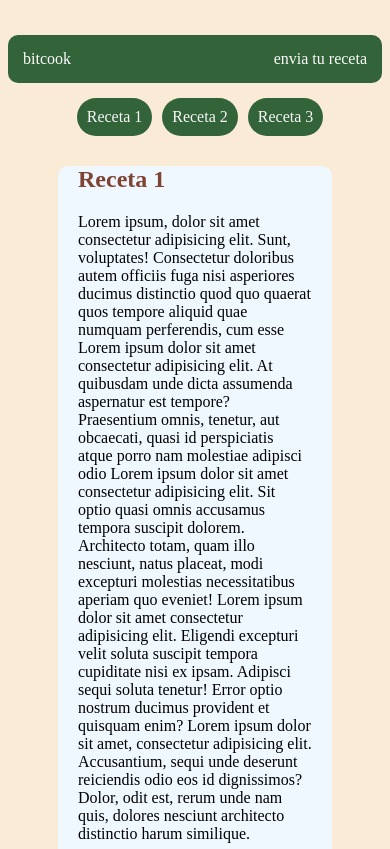
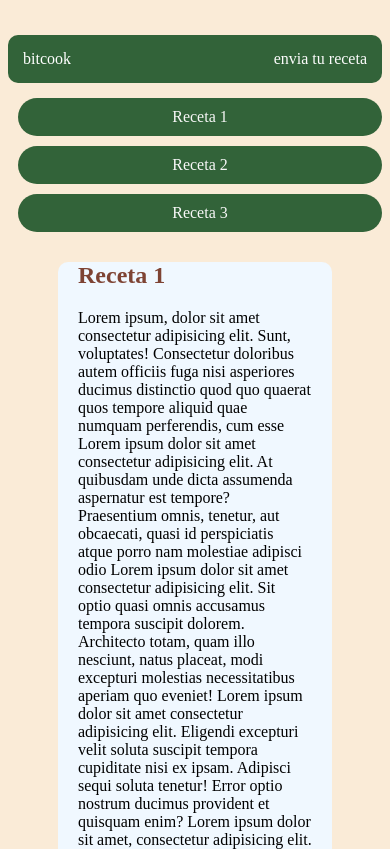
Before and after one commit to yeferson1728/recetas-semana1, a plain HTML site: page index.html in a window 390 px wide. Shown: the top 849 px of the page. Drawn offline with Linux system fonts and the light colour scheme.

Commit message:
ahora si arregle el problema

```diff
--- a/tarea.css
+++ b/tarea.css
@@ -173,7 +173,7 @@ body {
   .contenido {
     display: none;
   }
-  table tr :nth-of-type(2) .receta02 {
+ .receta02 {
     flex-direction: column;
     justify-content: space-evenly;
   }
```
